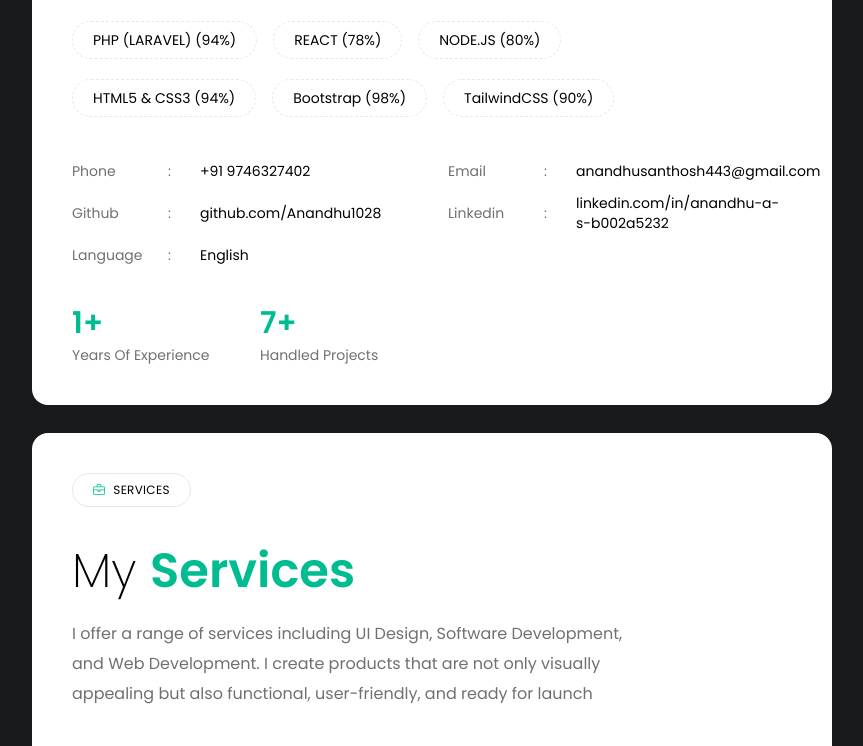
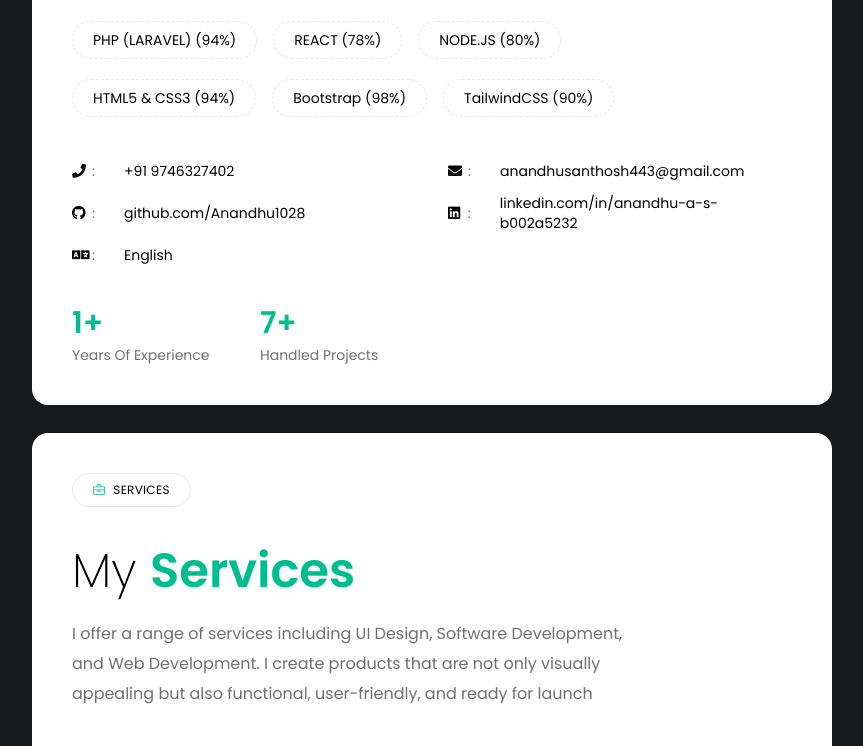
Before and after one commit to Anandhu1028/my-portfolio-, a plain HTML site: page index.html in a window 1280 px wide. Shown: the part 965-1711 px from the top of the page, without its empty margins (328-1191 px from the left). Drawn offline with nearby package versions, Linux system fonts and the light colour scheme; files whose address does not match are found by name.

Commit message:
Your update message

```diff
--- a/index.html
+++ b/index.html
@@ -19,6 +19,9 @@
     <!-- Site Favicon -->
     <link rel="icon" type="image/png" href="assets/img/anandhu.jpeg" type="image/x-icon">
 
+    <!-- Font Awesome CDN (Add this in <head>) -->
+    <link rel="stylesheet" href="https://cdnjs.cloudflare.com/ajax/libs/font-awesome/6.4.0/css/all.min.css">
+
     <!-- Google Fonts -->
     <link rel="preconnect" href="https://fonts.googleapis.com/">
     <link rel="preconnect" href="https://fonts.gstatic.com/" crossorigin>
@@ -33,12 +36,6 @@
 </head>
 
 <body class="relative custom_cursor">
-    <!-- Custom Cursor Start -->
-    <div class="custom_cursor_one fixed top-0 left-0 w-8 h-8 border border-gray-400 rounded-full pointer-events-none">
-    </div>
-    <div
-        class="custom_cursor_two w-1 h-1 rounded-full border border-gray-400 bg-metborder-gray-400 fixed pointer-events-none left-1/2 top-1/2 -translate-x-1/2 -translate-y-1/2">
-    </div>
 
     <div class="relative pt-10 minfo__app max-xl:pt-20">
         <div
@@ -550,36 +547,39 @@
                             <ul
                                 class="grid mt-4 mb-10 text-sm lg:mt-6 md:grid-cols-2 gap-x-8 gap-y-3 *:flex *:items-center">
                                 <li>
-                                    <span class="flex-[0_0_6rem]">Phone</span>
-                                    <span class="flex-[0_0_2rem]">:</span>
-                                    <a href="tel:+919746327402" class="text-black dark:text-white hover:underline">+91
-                                        9746327402</a>
+                                    <i class="fas fa-phone text-black dark:text-white w-5"></i>
+                                    <span class="flex-[0_0_2rem] mx-2">:</span>
+                                    <a href="tel:+919746327402" class="text-black dark:text-white hover:underline">
+                                        +91 9746327402
+                                    </a>
                                 </li>
                                 <li>
-                                    <span class="flex-[0_0_6rem]">Email</span>
-                                    <span class="flex-[0_0_2rem]">:</span>
+                                    <i class="fas fa-envelope text-black dark:text-white w-5"></i>
+                                    <span class="flex-[0_0_2rem] mx-2">:</span>
                                     <a href="mailto:anandhusanthosh443@gmail.com"
-                                        class="text-black dark:text-white hover:underline">anandhusanthosh443@gmail.com</a>
+                                        class="text-black dark:text-white hover:underline">
+                                        anandhusanthosh443@gmail.com
+                                    </a>
                                 </li>
                                 <li>
-                                    <span class="flex-[0_0_6rem]">Github</span>
-                                    <span class="flex-[0_0_2rem]">:</span>
+                                    <i class="fab fa-github text-black dark:text-white w-5"></i>
+                                    <span class="flex-[0_0_2rem] mx-2">:</span>
                                     <a href="https://github.com/Anandhu1028" target="_blank" rel="noopener noreferrer"
                                         class="text-black dark:text-white hover:underline">
                                         github.com/Anandhu1028
                                     </a>
                                 </li>
                                 <li>
-                                    <span class="flex-[0_0_6rem]">Linkedin</span>
-                                    <span class="flex-[0_0_2rem]">:</span>
+                                    <i class="fab fa-linkedin text-black dark:text-white w-5"></i>
+                                    <span class="flex-[0_0_2rem] mx-2">:</span>
                                     <a href="https://linkedin.com/in/anandhu-a-s-b002a5232" target="_blank"
                                         rel="noopener noreferrer" class="text-black dark:text-white hover:underline">
                                         linkedin.com/in/anandhu-a-s-b002a5232
                                     </a>
                                 </li>
                                 <li>
-                                    <span class="flex-[0_0_6rem]">Language</span>
-                                    <span class="flex-[0_0_2rem]">:</span>
+                                    <i class="fas fa-language text-black dark:text-white w-5"></i>
+                                    <span class="flex-[0_0_2rem] mx-2">:</span>
                                     <span class="text-black dark:text-white">English</span>
                                 </li>
                             </ul>
@@ -1082,7 +1082,7 @@
                                 </a>
                             </div>
                             <div class="item group">
-                                <a href="project-single.html"
+                                <a href="https://www.cyenosure.com"
                                     class="block p-3 overflow-hidden border rounded-xl border-platinum dark:border-greyBlack transition-all hover:shadow-lg">
 
                                     <!-- Image Section -->
@@ -1116,7 +1116,7 @@
                             </div>
                             <!-- Portfolio Card 2 -->
                             <div class="item group">
-                                <a href="project-single.html"
+                                <a href="http://gulfcargoksa.com"
                                     class="block p-3 overflow-hidden border rounded-xl border-platinum dark:border-greyBlack transition-all hover:shadow-lg">
 
                                     <!-- Image Section -->
@@ -1154,7 +1154,7 @@
                             </div>
                             <!-- Portfolio Card 3 -->
                             <div class="item group">
-                                <a href="project-single.html"
+                                <a href="https://www.franchisegold.net"
                                     class="block p-3 overflow-hidden border rounded-xl border-platinum dark:border-greyBlack transition-all hover:shadow-lg">
 
                                     <!-- Image Section -->
```
